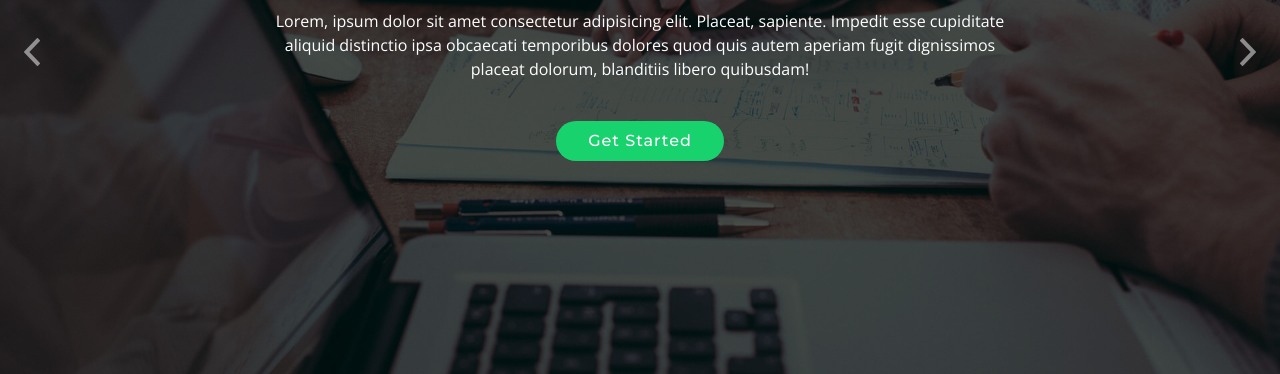
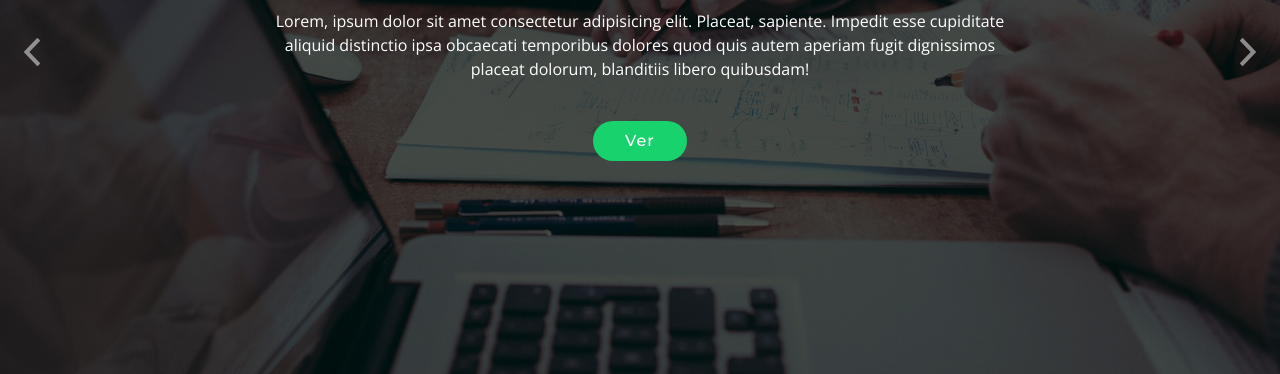
Before and after one commit to andresfeliper3/template_2_metrum, a plain HTML site: page index.html in a window 1280 px wide. Shown: the part 426-800 px from the top of the page. Drawn offline with nearby package versions, Linux system fonts and the light colour scheme; files whose address does not match are found by name.

Commit message:
pequeños cambios

```diff
--- a/css/style.css
+++ b/css/style.css
@@ -138,14 +138,14 @@ h6 {
   height: 72px;
   transition: all 0.5s;
 }
-/*
+
 #header.header-scrolled {
   background: rgba(49, 54, 124, 0.9);
   padding: 20px 0;
   height: 72px;
   transition: all 0.5s;
 }
-*/
+
 
 #header #logo {
   float: left;
--- a/index.html
+++ b/index.html
@@ -81,7 +81,7 @@
               <div class="carousel-content">
                 <h2>Encabezado</h2>
                 <p>Lorem ipsum dolor sit amet, consectetur adipiscing elit, sed do eiusmod tempor incididunt ut labore et dolore magna aliqua. Ut enim ad minim veniam, quis nostrud exercitation ullamco laboris nisi ut aliquip ex ea commodo consequat.</p>
-                <a href="#featured-services" class="btn-get-started scrollto">Get Started</a>
+                <a href="#featured-services" class="btn-get-started scrollto">Ver</a>
               </div>
             </div>
           </div>
@@ -92,7 +92,7 @@
               <div class="carousel-content">
                 <h2>Encabezado</h2>
                 <p>Lorem, ipsum dolor sit amet consectetur adipisicing elit. Placeat, sapiente. Impedit esse cupiditate aliquid distinctio ipsa obcaecati temporibus dolores quod quis autem aperiam fugit dignissimos placeat dolorum, blanditiis libero quibusdam!</p>
-                <a href="#featured-services" class="btn-get-started scrollto">Get Started</a>
+                <a href="#featured-services" class="btn-get-started scrollto">Ver</a>
               </div>
             </div>
           </div>
@@ -103,7 +103,7 @@
               <div class="carousel-content">
                 <h2>Encabezado</h2>
                 <p>Lorem ipsum dolor sit amet consectetur adipisicing elit. Voluptate quasi consequuntur nulla perspiciatis, error repudiandae corrupti cupiditate fugiat dolore, rem, et eum magnam excepturi cumque molestias voluptatem! Corporis, sapiente tempora!</p>
-                <a href="#featured-services" class="btn-get-started scrollto">Get Started</a>
+                <a href="#featured-services" class="btn-get-started scrollto">Ver</a>
               </div>
             </div>
           </div>
@@ -114,7 +114,7 @@
               <div class="carousel-content">
                 <h2>Encabezado</h2>
                 <p>Lorem ipsum dolor sit amet consectetur adipisicing elit. Quasi enim nulla consequatur fuga, aliquam, deserunt consectetur esse totam, ab repellendus et illum eaque voluptatem blanditiis accusamus vero nisi tempore necessitatibus.</p>
-                <a href="#featured-services" class="btn-get-started scrollto">Get Started</a>
+                <a href="#featured-services" class="btn-get-started scrollto">Ver</a>
               </div>
             </div>
           </div>
@@ -125,7 +125,7 @@
               <div class="carousel-content">
                 <h2>Encabezado</h2>
                 <p>Lorem ipsum dolor sit amet, consectetur adipiscing elit, sed do eiusmod tempor incididunt ut labore et dolore magna aliqua. Ut enim ad minim veniam, quis nostrud exercitation ullamco laboris nisi ut aliquip ex ea commodo consequat.</p>
-                <a href="#featured-services" class="btn-get-started scrollto">Get Started</a>
+                <a href="#featured-services" class="btn-get-started scrollto">Ver</a>
               </div>
             </div>
           </div>
```
